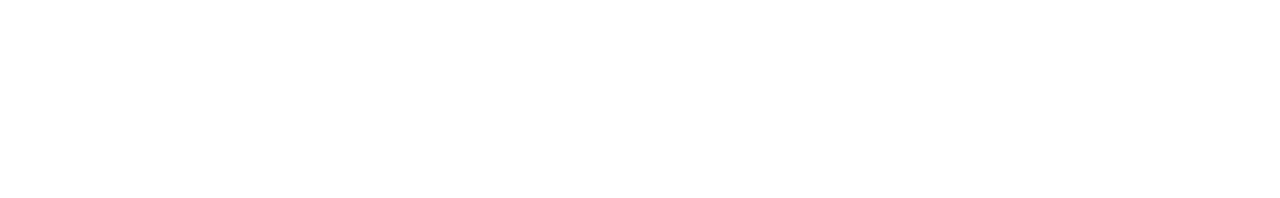
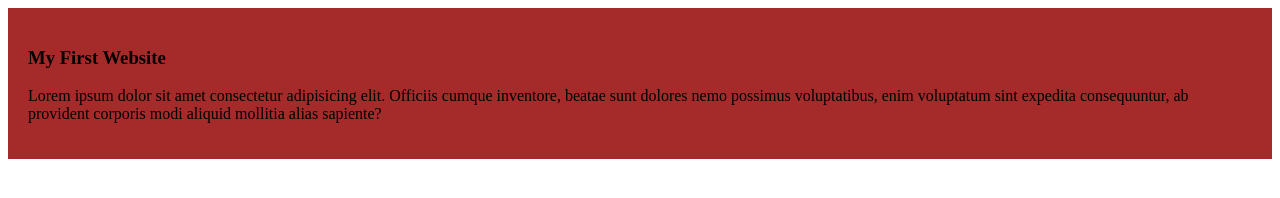
Before and after one commit to abumursalin/my-simple-website, a plain HTML site: page index.html in a window 1280 px wide. Drawn offline with Linux system fonts and the light colour scheme.

Commit message:
added first blog

```diff
--- a/index.html
+++ b/index.html
@@ -4,8 +4,12 @@
     <meta charset="UTF-8">
     <meta name="viewport" content="width=device-width, initial-scale=1.0">
     <title>My Simple Website</title>
+    <link rel="stylesheet" href="styles/blogs.css">
 </head>
 <body>
-
+    <div>
+        <h3>My First Website</h3>
+        <p>Lorem ipsum dolor sit amet consectetur adipisicing elit. Officiis cumque inventore, beatae sunt dolores nemo possimus voluptatibus, enim voluptatum sint expedita consequuntur, ab provident corporis modi aliquid mollitia alias sapiente?</p>
+    </div>
 </body>
 </html>
--- /dev/null
+++ b/styles/blogs.css
@@ -0,0 +1,4 @@
+div{
+    background-color: brown;
+    padding: 20px;
+}
```
